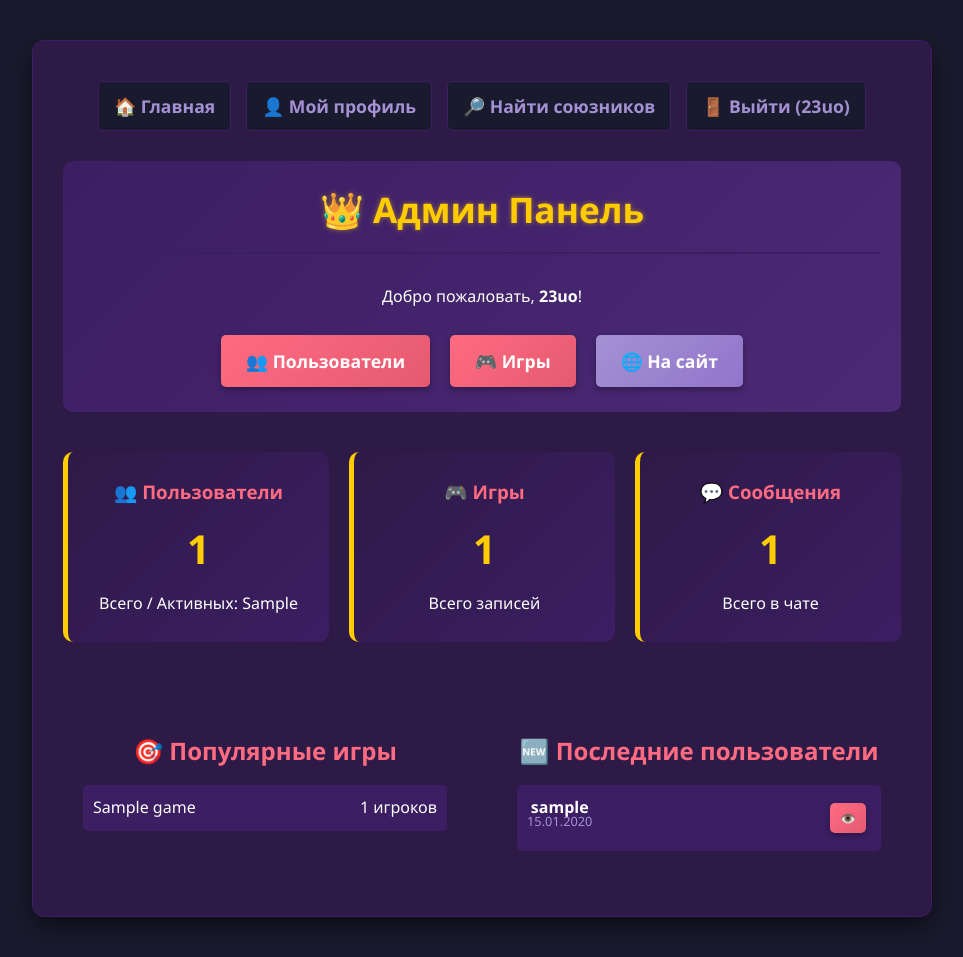
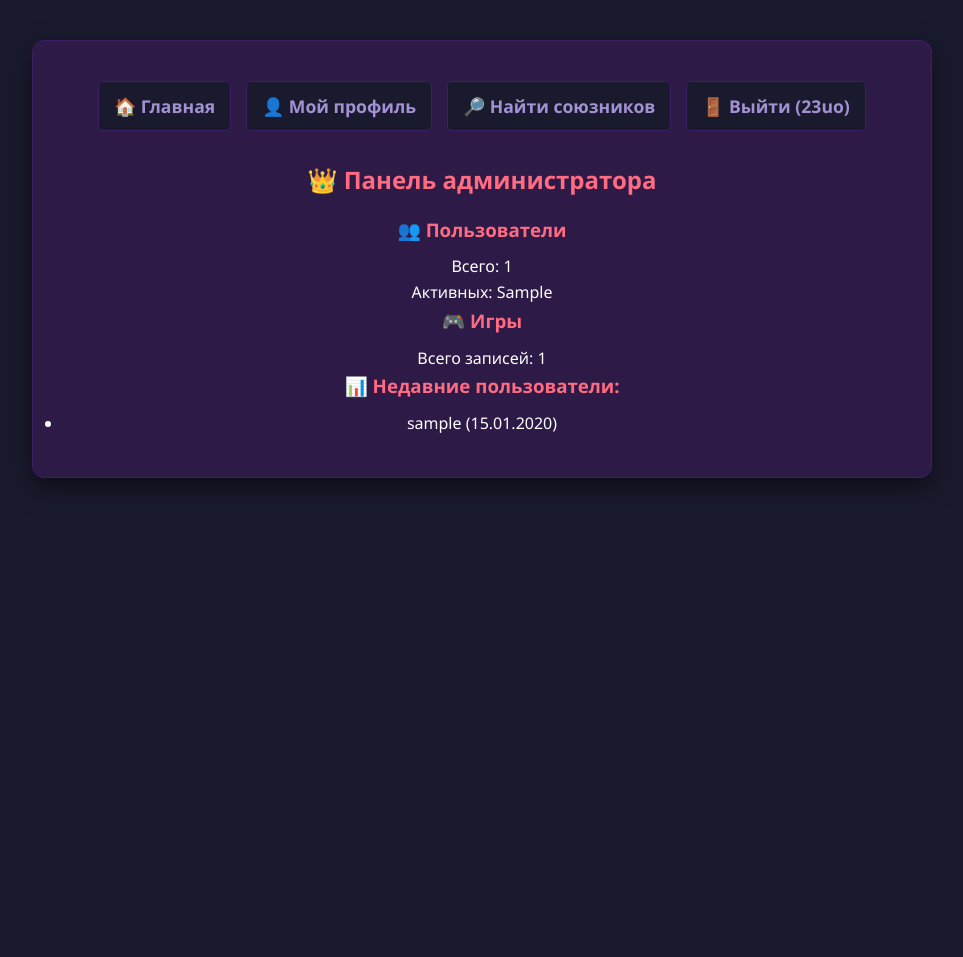
Before and after one commit to UltraNik886/GameSpecial, a Flask app: template templates/admin_panel.html in a window 1280 px wide. Shown: the whole page, without its empty margins (158-1121 px from the left). After the commit the page ends 487 px from the top, so only its background shows below. Run offline with Flask 3, Linux system fonts and the light colour scheme; a user stored in the database is signed in; tables that the repository leaves empty hold one stand-in row (values such as "Sample post"); the template is opened without the code that fills it: values that come from a table or form of the project are taken from there, most other values are stand-ins (such as "Sample title", 1, 10 or a date in 2020).

Commit message:
Update3.14

```diff
--- a/templates/admin_panel.html
+++ b/templates/admin_panel.html
@@ -1,157 +1,29 @@
 {% extends "base.html" %}
-
-{% block title %}Админ Панель{% endblock %}
 
 {% block content %}
 <div class="admin-container">
-    <div class="admin-header">
-        <h1>👑 Админ Панель</h1>
-        <p>Добро пожаловать, <strong>{{ session.username }}</strong>!</p>
-        <div class="admin-nav">
-            <a href="{{ url_for('admin_users') }}" class="button">👥 Пользователи</a>
-            <a href="{{ url_for('admin_games') }}" class="button">🎮 Игры</a>
-            <a href="{{ url_for('home') }}" class="button secondary">🌐 На сайт</a>
+    <h2>👑 Панель администратора</h2>
+
+    <div class="stats">
+        <div class="stat-card">
+            <h3>👥 Пользователи</h3>
+            <p>Всего: {{ total_users }}</p>
+            <p>Активных: {{ active_users }}</p>
+        </div>
+
+        <div class="stat-card">
+            <h3>🎮 Игры</h3>
+            <p>Всего записей: {{ total_games }}</p>
         </div>
     </div>
 
-    <div class="admin-stats">
-        <div class="stat-card">
-            <h3>👥 Пользователи</h3>
-            <p class="stat-number">{{ total_users }}</p>
-            <p>Всего / Активных: {{ active_users }}</p>
-        </div>
-        <div class="stat-card">
-            <h3>🎮 Игры</h3>
-            <p class="stat-number">{{ total_games }}</p>
-            <p>Всего записей</p>
-        </div>
-        <div class="stat-card">
-            <h3>💬 Сообщения</h3>
-            <p class="stat-number">{{ total_messages }}</p>
-            <p>Всего в чате</p>
-        </div>
-    </div>
-
-    <div class="admin-sections">
-        <div class="section">
-            <h2>🎯 Популярные игры</h2>
-            {% if popular_games %}
-                {% for game, count in popular_games %}
-                <div class="game-stat">
-                    <span class="game-name">{{ game }}</span>
-                    <span class="game-count">{{ count }} игроков</span>
-                </div>
-                {% endfor %}
-            {% else %}
-                <p>Пока нет данных об играх</p>
-            {% endif %}
-        </div>
-
-        <div class="section">
-            <h2>🆕 Последние пользователи</h2>
-            {% for user in recent_users %}
-            <div class="user-item">
-                <div class="user-info">
-                    <strong>{{ user.username }}</strong>
-                    <small>{{ user.created_at.strftime('%d.%m.%Y') }}</small>
-                </div>
-                <a href="{{ url_for('admin_view_user', user_id=user.id) }}" class="button small">👁️</a>
-            </div>
-            {% endfor %}
-        </div>
-    </div>
+    <h3>📊 Недавние пользователи:</h3>
+    <ul>
+        {% for user in recent_users %}
+            <li>{{ user.username }} ({{ user.created_at.strftime('%d.%m.%Y') }})</li>
+        {% else %}
+            <li>Нет пользователей</li>
+        {% endfor %}
+    </ul>
 </div>
-
-<style>
-.admin-container {
-    max-width: 1200px;
-    margin: 0 auto;
-}
-
-.admin-header {
-    text-align: center;
-    margin-bottom: 40px;
-    padding: 20px;
-    background: linear-gradient(135deg, #3c1e63, #4b2a75);
-    border-radius: 10px;
-}
-
-.admin-nav {
-    margin-top: 20px;
-    display: flex;
-    gap: 10px;
-    justify-content: center;
-    flex-wrap: wrap;
-}
-
-.admin-stats {
-    display: grid;
-    grid-template-columns: repeat(auto-fit, minmax(200px, 1fr));
-    gap: 20px;
-    margin: 30px 0;
-}
-
-.stat-card {
-    background: linear-gradient(135deg, #2e1a47, #3c1e63);
-    padding: 25px;
-    border-radius: 10px;
-    text-align: center;
-    border-left: 5px solid #ffcc00;
-}
-
-.stat-number {
-    font-size: 2.5em;
-    font-weight: bold;
-    color: #ffcc00;
-    margin: 10px 0;
-}
-
-.admin-sections {
-    display: grid;
-    grid-template-columns: 1fr 1fr;
-    gap: 30px;
-    margin-top: 40px;
-}
-
-.section {
-    background: #2e1a47;
-    padding: 20px;
-    border-radius: 10px;
-}
-
-.game-stat {
-    display: flex;
-    justify-content: space-between;
-    align-items: center;
-    padding: 10px;
-    margin: 5px 0;
-    background: #3c1e63;
-    border-radius: 5px;
-}
-
-.user-item {
-    display: flex;
-    justify-content: space-between;
-    align-items: center;
-    padding: 10px;
-    margin: 5px 0;
-    background: #3c1e63;
-    border-radius: 5px;
-}
-
-.button.small {
-    padding: 5px 10px;
-    font-size: 0.8em;
-}
-
-@media (max-width: 768px) {
-    .admin-sections {
-        grid-template-columns: 1fr;
-    }
-
-    .admin-nav {
-        flex-direction: column;
-    }
-}
-</style>
 {% endblock %}
```
Also changed, not shown: templates/profile.html (+26 -100 lines).
